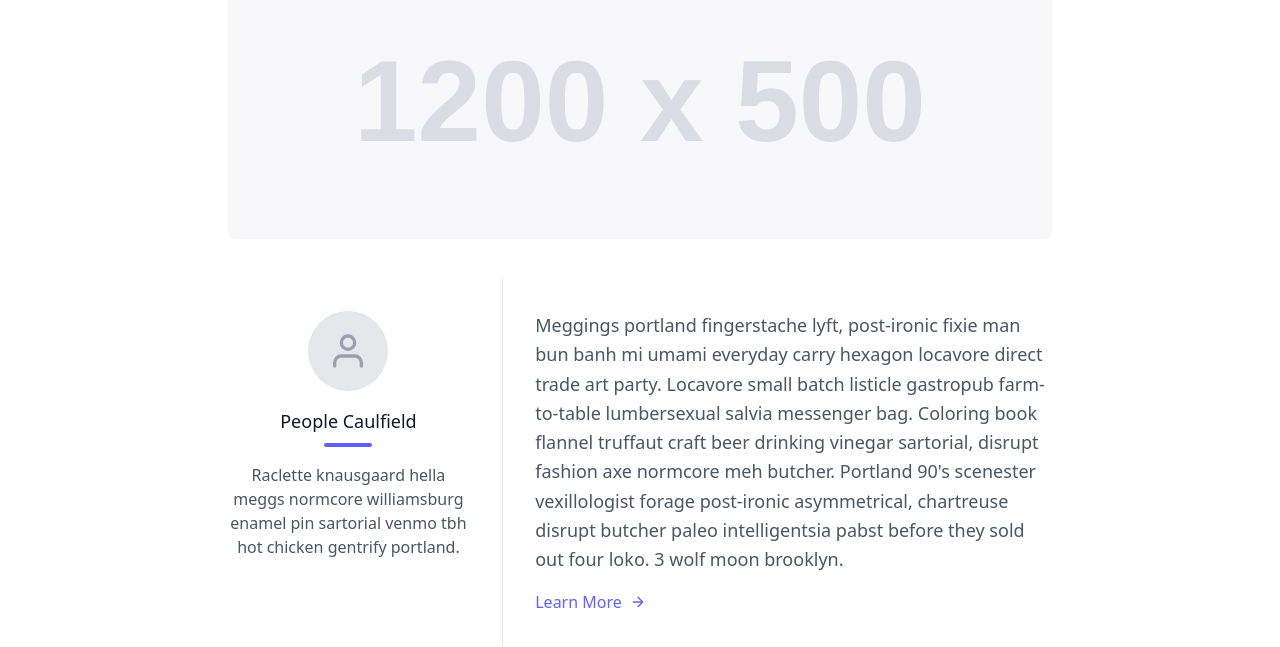
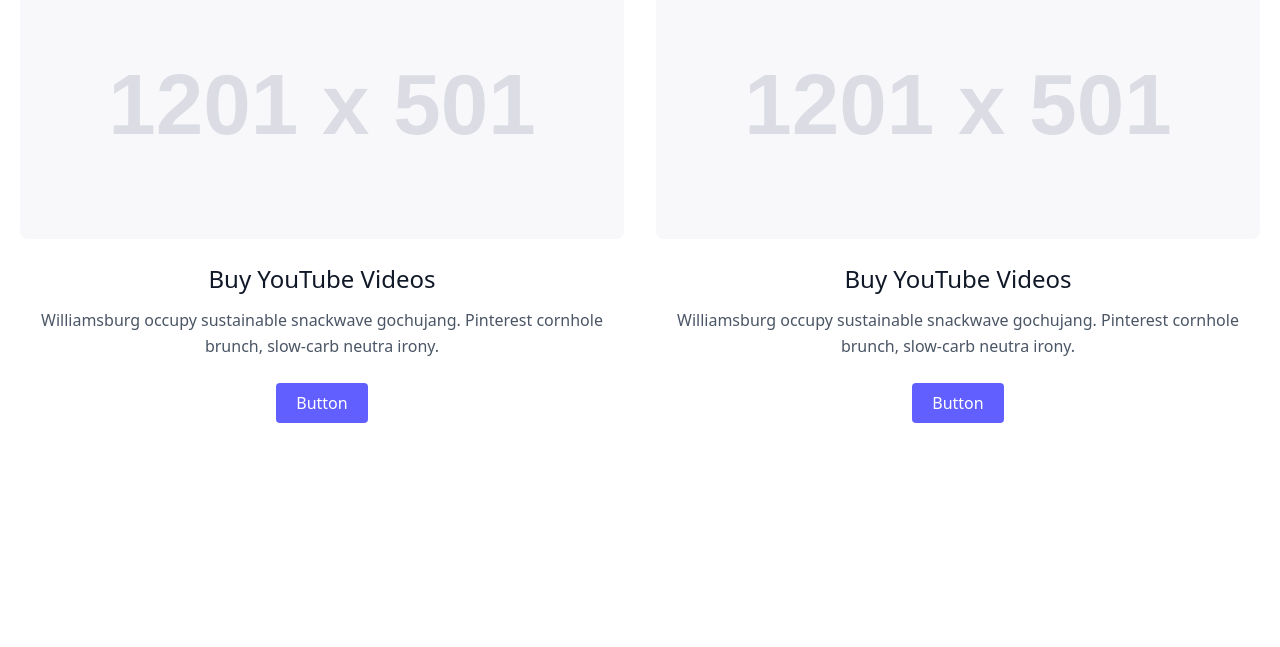
Before and after one commit to ghostborn/tailwindcss-project, a Vue app: page / in a window 1280 px wide. Shown: the part 113-760 px from the top of the page. Built offline with nearby package versions, Linux system fonts and the light colour scheme.

Commit message:
code commit

```diff
--- a/src/App.vue
+++ b/src/App.vue
@@ -11,6 +11,7 @@
 import Content4 from "./components/Content4.vue";
 import Content5 from "./components/Content5.vue";
 import Content6 from "./components/Content6.vue";
+import Content7 from "./components/Content7.vue";
 
 </script>
 
@@ -25,7 +26,7 @@
   </div> -->
   <!-- <HelloWorld msg="Vite + Vue" /> -->
 
-  <Content6/>
+  <Content7/>
 
 
 </template>
--- /dev/null
+++ b/src/components/Content7.vue
@@ -0,0 +1,36 @@
+<template>
+  <section class="text-gray-600">
+    <div class="container px-5 py-24 mx-auto">
+      <div class="flex flex-wrap -mx-4 -mb-10 text-center">
+        <div class="sm:w-1/2 mb-10 px-4">
+          <div class="rounded-lg h-64 overflow-hidden">
+            <img alt="content" class="object-cover object-center h-full w-full" src="https://dummyimage.com/1201x501">
+          </div>
+          <h2 class="title-font text-2xl font-medium text-gray-900 mt-6 mb-3">Buy YouTube Videos</h2>
+          <p class="leading-relaxed text-base">Williamsburg occupy sustainable snackwave gochujang. Pinterest cornhole
+            brunch, slow-carb neutra irony.</p>
+          <button class="flex mx-auto mt-6 text-white bg-indigo-500 border-0 py-2 px-5 focus:outline-none hover:bg-indigo-600 rounded">Button
+          </button>
+        </div>
+        <div class="sm:w-1/2 mb-10 px-4">
+          <div class="rounded-lg h-64 overflow-hidden">
+            <img alt="content" class="object-cover object-center h-full w-full" src="https://dummyimage.com/1201x501">
+          </div>
+          <h2 class="title-font text-2xl font-medium text-gray-900 mt-6 mb-3">Buy YouTube Videos</h2>
+          <p class="leading-relaxed text-base">Williamsburg occupy sustainable snackwave gochujang. Pinterest cornhole
+            brunch, slow-carb neutra irony.</p>
+          <button class="flex mx-auto mt-6 text-white bg-indigo-500 border-0 py-2 px-5 focus:outline-none hover:bg-indigo-600 rounded">Button
+          </button>
+        </div>
+      </div>
+    </div>
+  </section>
+</template>
+
+<script lang="ts" setup>
+
+</script>
+
+<style scoped>
+
+</style>
```
